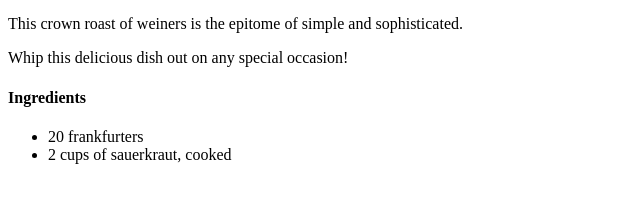
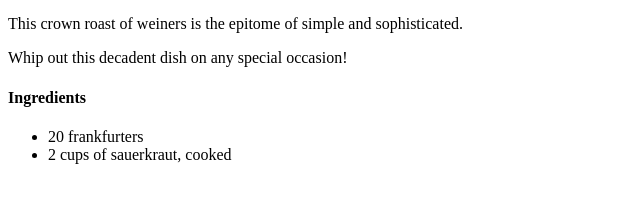
Before and after one commit to abbieliz/odin-recipes, a plain HTML site: page recipes/crownroastofweiners.html in a window 1280 px wide. Shown: the part 428-628 px from the top of the page, 0-640 px from the left. Drawn offline with Linux system fonts and the light colour scheme.

Commit message:
Edit wording on first recipe page

```diff
--- a/recipes/crownroastofweiners.html
+++ b/recipes/crownroastofweiners.html
@@ -12,7 +12,7 @@
     <h3>A classic crowd pleaser!</h3>
 
     <p>This crown roast of weiners is the epitome of simple and sophisticated.</p>
-    <p>Whip this delicious dish out on any special occasion!</p>
+    <p>Whip out this decadent dish on any special occasion!</p>
 
     <h4>Ingredients</h4>
     <ul>
```
